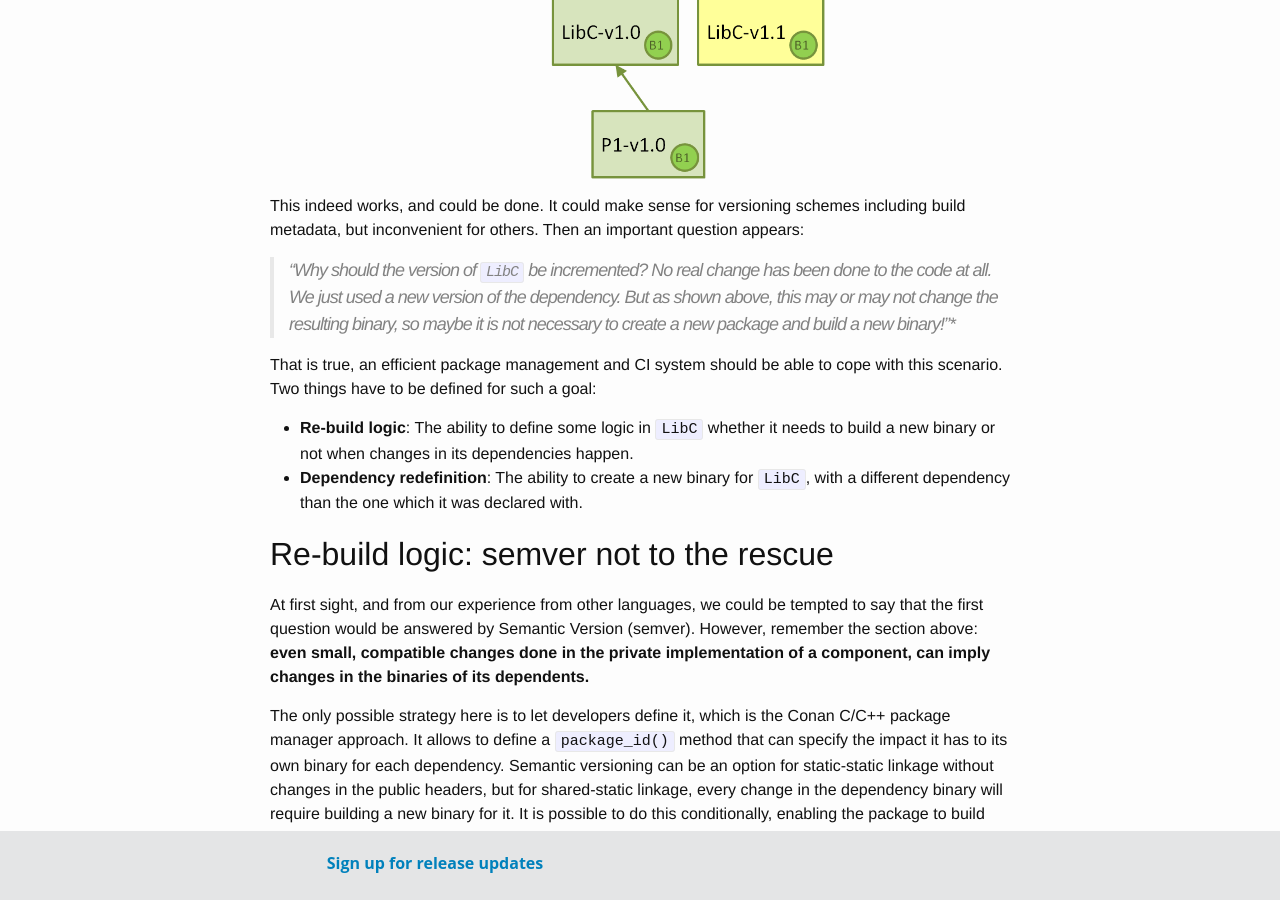
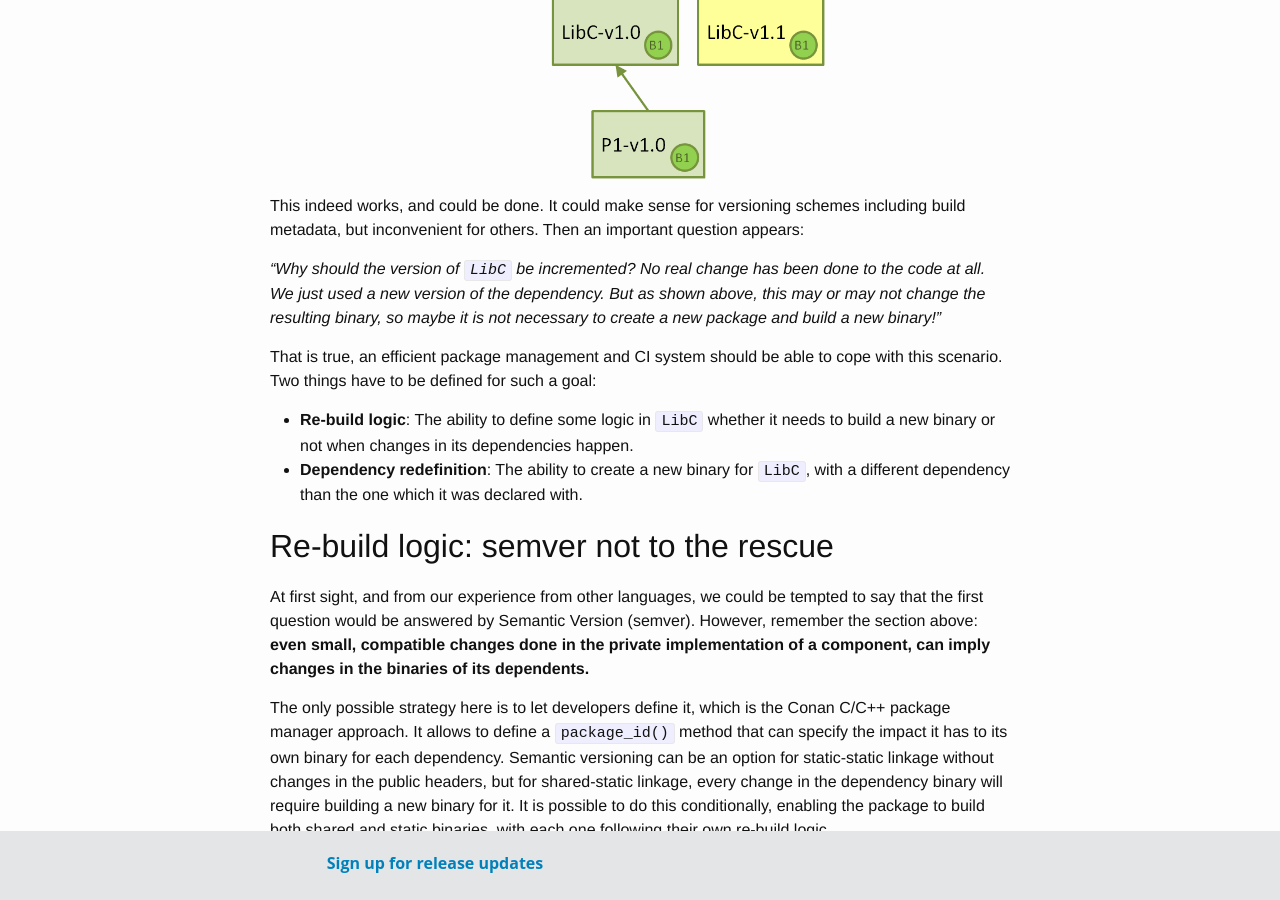
Before and after one commit to conan-io/conan-io.github.io, a Jekyll site: the page built from _posts/2017-03-14-Devops-and-Continouous-Integration-Challenges-in-C-C++-Projects.markdown, in a window 1280 px wide and 900 px high, scrolled down 6833 px. Built offline with Jekyll 4.4.1, drawn with Linux system fonts in a browser that asks for light colours; comment, search, counter and statistics services are not loaded.

Commit message:
Cursive for questions

```diff
--- a/_posts/2017-03-14-Devops-and-Continouous-Integration-Challenges-in-C-C++-Projects.markdown
+++ b/_posts/2017-03-14-Devops-and-Continouous-Integration-Challenges-in-C-C++-Projects.markdown
@@ -209,7 +209,7 @@ First, let’s figure out a manual process. The team decides that ``LibC-v1.0``
 
 This indeed works, and could be done. It could make sense for versioning schemes including build metadata, but inconvenient for others. Then an important question appears:
 
-> “Why should the version of ``LibC`` be incremented? No real change has been done to the code at all. We just used a new version of the dependency. But as shown above, this may or may not change the resulting binary, so maybe it is not necessary to create a new package and build a new binary!”*
+ *“Why should the version of ``LibC`` be incremented? No real change has been done to the code at all. We just used a new version of the dependency. But as shown above, this may or may not change the resulting binary, so maybe it is not necessary to create a new package and build a new binary!”*
 
 That is true, an efficient package management and CI system should be able to cope with this scenario. Two things have to be defined for such a goal:
 
@@ -253,7 +253,7 @@ One process could be to define the overriding dependency to LibA-v1.1 directly i
 
 However, we may want to properly build and test each package as needed, maybe for many configurations, before proceeding downstream. The first question that the package manager should tell the CI system, is what dependencies are involved. The question could be:
 
-> “Given that the LibA has been upgraded, what packages should be checked if a new binary is necessary for project P1 being also upgraded?”
+ *“Given that the LibA has been upgraded, what packages should be checked if a new binary is necessary for project P1 being also upgraded?”*
 
 And the answer should be an ordered list of ``[LibC-v1.0, P1-v1.0]``.
 
```
